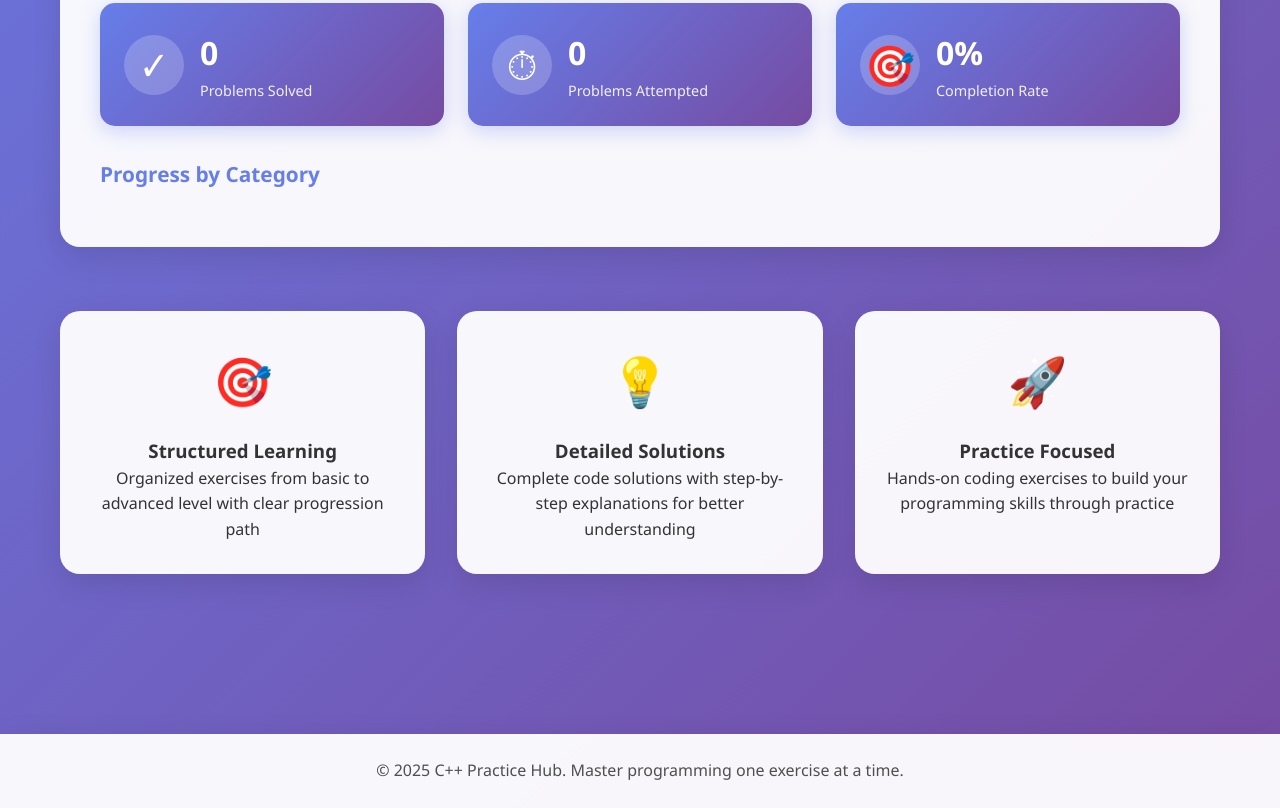
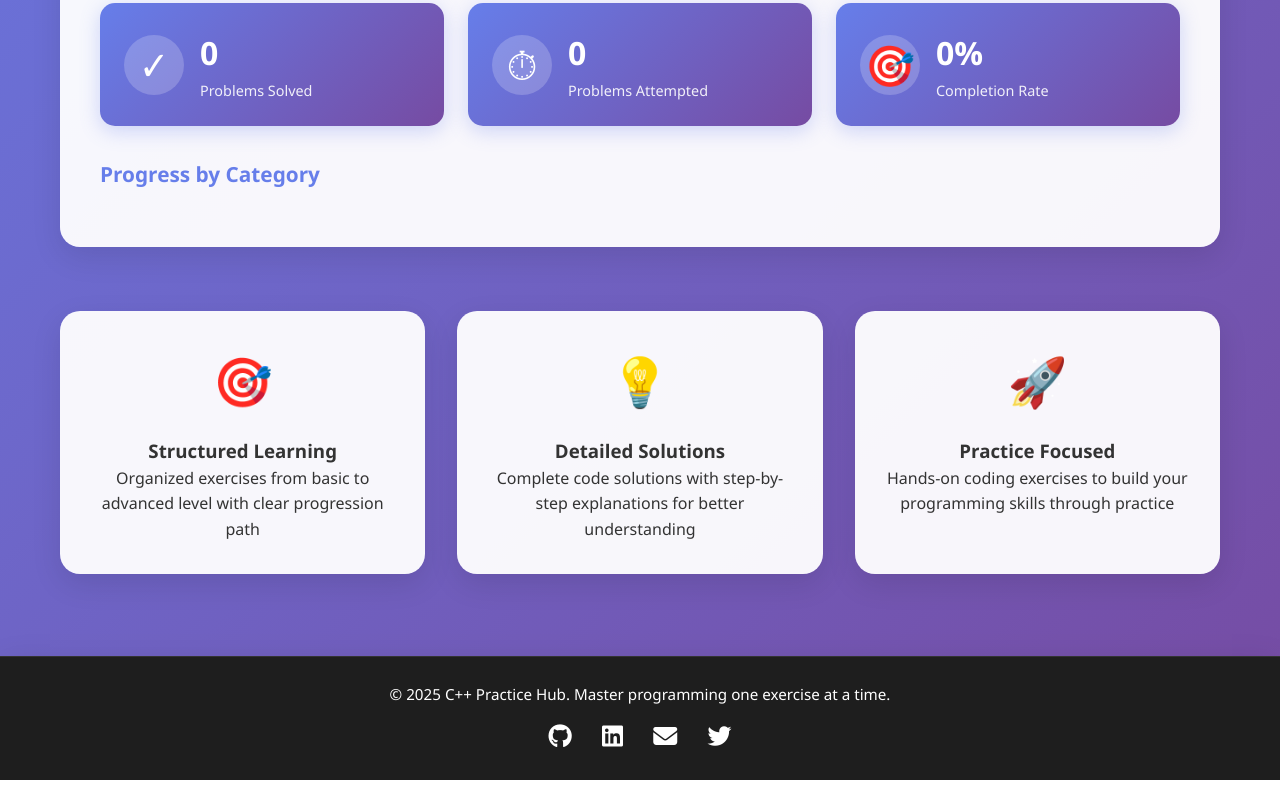
Before and after one commit to pulkit-sachdeva-dev/cpp_practice_hub, a website with bundled scripts: page index.html in a window 1280 px wide. Shown: the part 785-1593 px from the top of the page. After the commit the page ends 1565 px from the top, so only its background shows below. Built offline with nearby package versions, Linux system fonts and the light colour scheme; some packages are replaced by stand-ins of ours.

Commit message:
Added social icons to footer

```diff
--- a/index.css
+++ b/index.css
@@ -319,3 +319,35 @@ footer {
         grid-template-columns: 1fr;
     }
 }
+/* Added section: Footer styles */
+footer {
+  background-color: #1e1e1e;
+  color: #fff;
+  text-align: center;
+  padding: 25px 0;
+  margin-top: 50px;
+  border-top: 1px solid #333;
+}
+
+footer p {
+  margin-bottom: 10px;
+  font-size: 0.95rem;
+}
+
+.social-icons {
+  margin-top: 10px;
+}
+
+.social-icons a {
+  color: #fff;
+  font-size: 1.5rem;
+  margin: 0 12px;
+  transition: color 0.3s ease, transform 0.3s ease;
+  text-decoration: none;
+}
+
+.social-icons a:hover {
+  color: #00bcd4;
+  transform: scale(1.1);
+}
+/*  End added section */
--- a/index.html
+++ b/index.html
@@ -5,6 +5,11 @@
     <meta name="viewport" content="width=device-width, initial-scale=1.0">
     <title>C++ Practice Hub - Programming Examples & Exercises</title>
     <link rel="stylesheet" href="index.css">
+
+    <!--  Added section: Font Awesome for social icons -->
+    <link rel="stylesheet" href="https://cdnjs.cloudflare.com/ajax/libs/font-awesome/6.6.0/css/all.min.css">
+    <!--  End added section -->
+
     <!-- Google tag (gtag.js) -->
 <script async src="https://www.googletagmanager.com/gtag/js?id=G-GC7MJYGS5P"></script>
 <script>
@@ -169,11 +174,28 @@
         </div>
     </div>
 
+    <!--  Added section: Updated footer with social icons -->
     <footer>
         <div class="container">
             <p>&copy; 2025 C++ Practice Hub. Master programming one exercise at a time.</p>
+
+            <div class="social-icons">
+                <a href="https://github.com/" target="_blank" aria-label="GitHub">
+                    <i class="fab fa-github"></i>
+                </a>
+                <a href="https://linkedin.com/" target="_blank" aria-label="LinkedIn">
+                    <i class="fab fa-linkedin"></i>
+                </a>
+                <a href="mailto:example@email.com" target="_blank" aria-label="Email">
+                    <i class="fas fa-envelope"></i>
+                </a>
+                <a href="https://twitter.com/" target="_blank" aria-label="Twitter">
+                    <i class="fab fa-twitter"></i>
+                </a>
+            </div>
         </div>
     </footer>
+    <!--  End added section -->
 
     <script src="progress.js"></script>
     <script src="index.js"></script>
```
